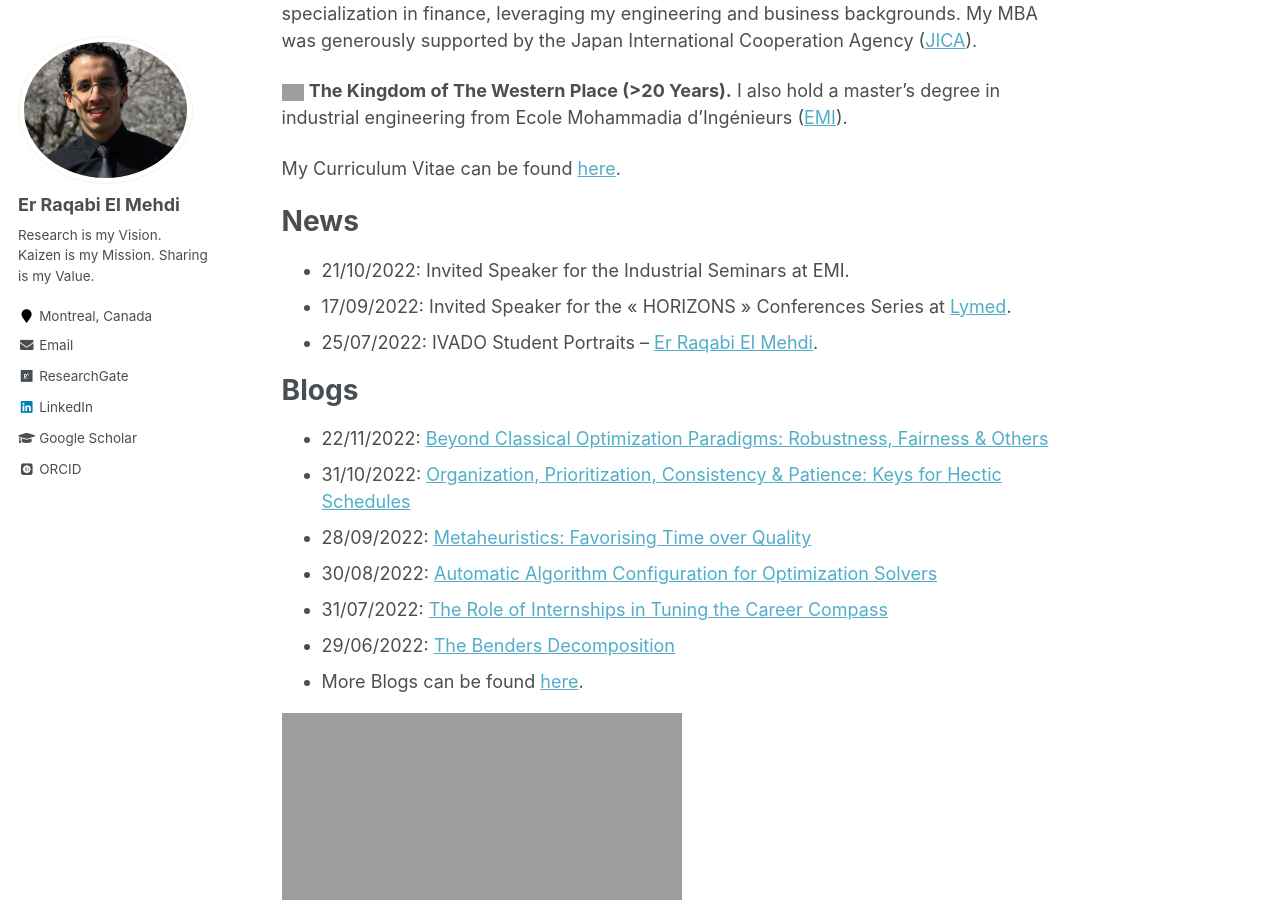
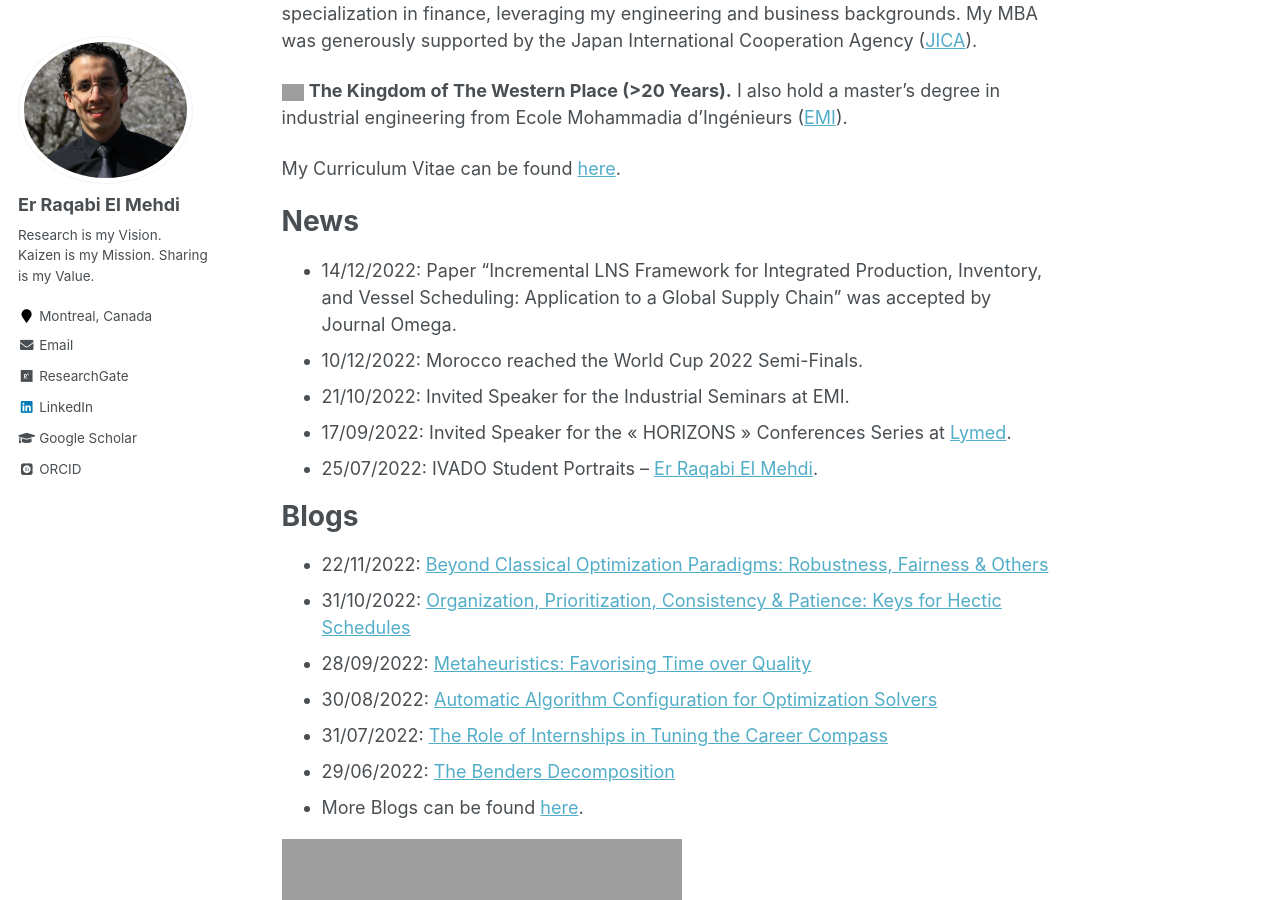
Before and after one commit to RqbMedi/rqbmedi.github.io, a Jekyll site: the page built from _pages/about.md, in a window 1280 px wide and 900 px high, scrolled down 597 px. Built offline with Jekyll 4.4.1, drawn with Linux system fonts in a browser that asks for light colours; some web fonts are replaced; grey boxes are pictures that could not be loaded.

Commit message:
Update about.md

```diff
--- a/_pages/about.md
+++ b/_pages/about.md
@@ -26,6 +26,8 @@ My Curriculum Vitae can be found [here](http://rqbmedi.github.io/files/CV.pdf).
 
 News
 ======
+- 14/12/2022: Paper "Incremental LNS Framework for Integrated Production, Inventory, and Vessel Scheduling: Application to a Global Supply Chain" was accepted by Journal Omega.
+- 10/12/2022: Morocco reached the World Cup 2022 Semi-Finals.
 - 21/10/2022: Invited Speaker for the Industrial Seminars at EMI.
 - 17/09/2022: Invited Speaker for the « HORIZONS » Conferences Series at [Lymed](https://www.lymed.ma/).
 - 25/07/2022: IVADO Student Portraits – [Er Raqabi El Mehdi](https://ivado.ca/en/2022/07/25/ivado-student-portraits-er-raqabi-el-mehdi/).
```
